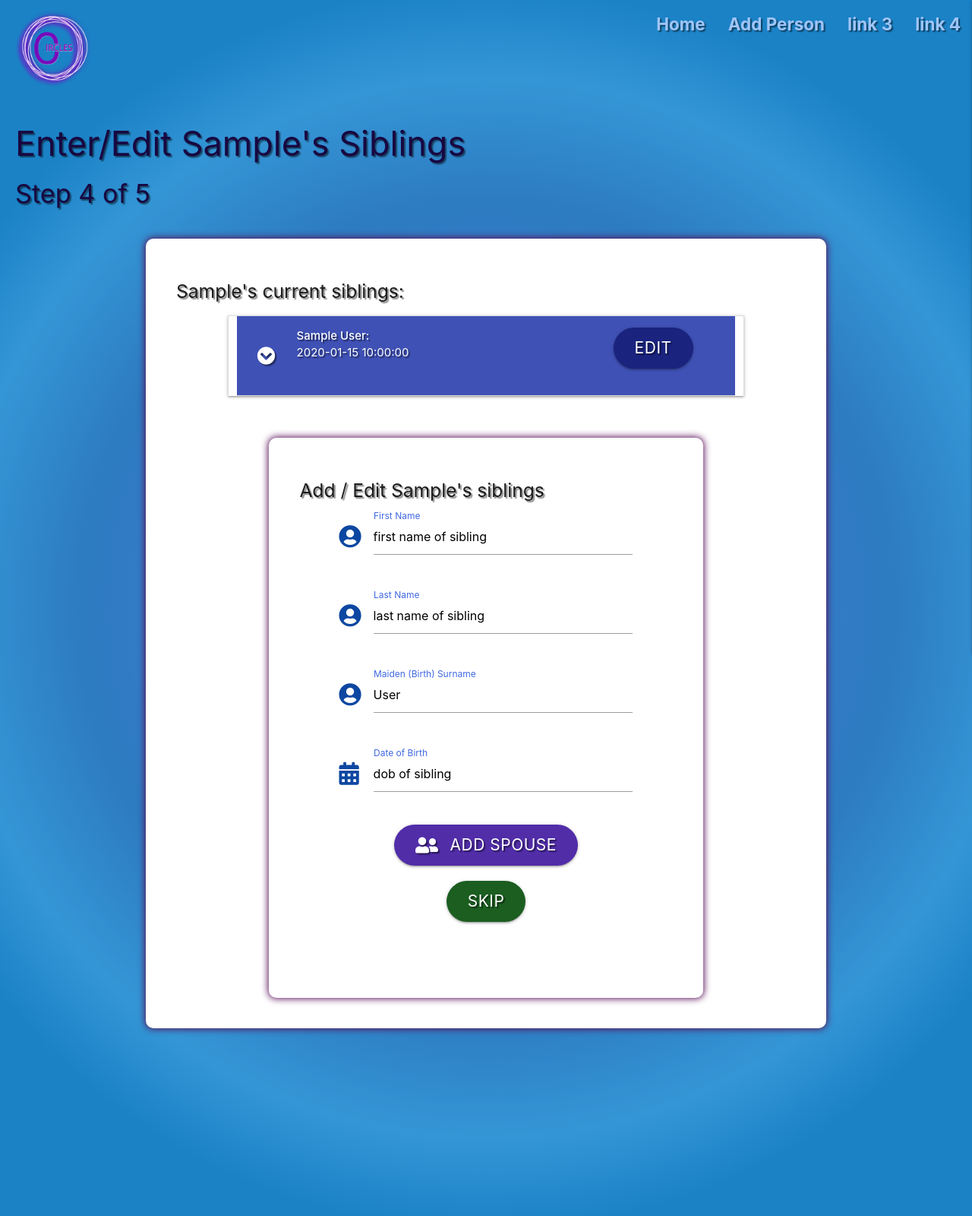
After one commit to Mr-Smyth/circles, a Flask app: template templates/edit_siblings.html in a window 1280 px wide. The commit adds this page. Shown: the whole page at 76% size. Run offline with Flask 2, Linux system fonts and the light colour scheme; the template is opened without the code that fills it: most values are stand-ins (such as "Sample title", 1, 10 or a date in 2020); some libraries are stand-ins or nearby versions.

Commit message:
Add functionality to add a sibling as a new person - not link yet to person
* Add edit siblings route and function
* Add edit siblings html

```diff
--- a/app.py
+++ b/app.py
@@ -312,13 +312,6 @@ def edit_spouse_partner(person_id):
                 return_document=ReturnDocument.AFTER)
             # GRAB THE SPOUSE ID, AS WE NEED TO INSERT IT TO THE PERSON
             spouse_id = persons_spouse_id
-            print("---------     spouse_id if spouse id is not blank (exists)")
-            print(spouse_id)
-            print("---------     persons_spouse_id - if spouse id is not blank")
-            print(persons_spouse_id)
-            print("-----------    return document - if spouse id is not blank")
-            print(ReturnDocument)
-
         else:
             # FIRST WE CHECK IF SPOUSE EXISTS ANYWHERE IN THE DB
             if mongo.db.people.count_documents(spouse_search, limit=1) == 0:
@@ -352,18 +345,11 @@ def edit_spouse_partner(person_id):
                     {"_id": ObjectId(found_spouse)},
                     {"$set": spouse},
                     return_document=ReturnDocument.AFTER)
-
                 spouse_id = found_spouse
-                print("---------     spouse_id if we have a match for a spouse in db")
-                print(spouse_id)
-                print("---------     found_spouse persons_spouse_id - if we have a match for a spouse in db")
-                print(persons_spouse_id)
-                print("-----------    return document - if we have a match for a spouse in db")
-                print(ReturnDocument)
 
         flash("Circle has been updated")
         return redirect(url_for(
-            "edit_spouse_partner", person_id=person_id))
+            "edit_siblings", person_id=person_id))
 
 
     return render_template(
@@ -371,6 +357,72 @@ def edit_spouse_partner(person_id):
         person=person)
 
 
+# ROUTE TO HANDLE EDITING OF THE SPOUSE
+@app.route("/edit_siblings/<person_id>", methods=["GET", "POST"])
+def edit_siblings(person_id):
+    # SETUP SOME REQUIRED VARIABLES
+    person = mongo.db.people.find_one({"_id": ObjectId(person_id)})
+    persons_id = person["_id"]
+    persons_siblings = person["siblings"]
+    siblings = {}
+
+    print("----------siblings IDs----------------------------")
+    print("--------------------------------------")
+    print(persons_siblings)
+    print(len(persons_siblings))
+    print("--------------------------------------")
+    print("--------------------------------------")
+
+    # PERSONS SIBLING - CHECK IF SIBLINGS ALREADY LINKED
+    if len(persons_siblings) == "0":
+        # THEN PERSON HAS EXISTING SIBLINGS - SO GET THEM
+        for index, sibling in enumerate(persons_siblings):
+            siblings[index] = mongo.db.people.find_one({
+            "_id": ObjectId(sibling)
+            })
+
+
+
+    print("----------siblings IDs----------------------------")
+    print("--------------------------------------")
+    print(siblings)
+    print("--------------------------------------")
+    print("--------------------------------------")
+
+    # WHEN FORM IS SUBMITTED / UPDATED
+    if request.method == "POST":
+        # GET THE TEMPLTE FROM THE FORM
+        # FOR SIBLING
+
+        sibling = {
+            "family_name": person["family_name"].lower(),
+            "first_name": request.form.get(
+                "sibling_first_name").lower(),
+            "last_name": request.form.get("sibling_last_name").lower(),
+            "birth_surname": person["birth_surname"].lower(),
+            "parents": {"mother": "", "father": ""},
+            "siblings": "",
+            "spouse": "",
+            "gender": "Female",
+            "dob": request.form.get("sibling_dob"),
+            "dod": "",
+            "birth_address": "",
+            "rel_address": "",
+            "information": "",
+            "children": []
+        }
+        # INSERT THE NEW SPOUSE
+        mongo.db.people.insert_one(sibling)
+
+        flash("Circle has been updated")
+        return redirect(url_for(
+            "edit_siblings", person_id=person_id))
+
+
+    return render_template("edit_siblings.html", person=person)
+
+
+# ROUTE TO HANDLE E404
 @app.errorhandler(404)
 def page_not_found(e):
     return render_template("404.html")
--- a/static/css/add_person.css
+++ b/static/css/add_person.css
@@ -9,6 +9,10 @@
 
 .radioSpacer {
     margin-top: 20px;
+}
+
+.info-box {
+    margin-bottom: 20px;
 }
 
 /* MEDIA QUERIES */
--- a/static/css/home.css
+++ b/static/css/home.css
@@ -73,6 +73,7 @@ button:focus {
     font-size: 1.4rem;
     border-radius: 20px;
     margin-bottom: 15px;
+
 }
 .collapsible-header {
     box-shadow: 0px 0px 10px 1px rgba(87,15,87,1);
--- a/templates/edit_parents.html
+++ b/templates/edit_parents.html
@@ -24,7 +24,6 @@
                 <!-- FIRST NAME -->
 				<div class="row">
                     <h5 class="text-shadow">Add / Edit {{ person.first_name.capitalize() }}'s Mother</h5>
-                    <h5>{{ x }}</h5>
 					<div class="input-field col s12 m10 offset-s0 offset-m1">
 						<i class="fas fa-user-circle prefix blue-text text-darken-4"></i>
 						<input id="mothers_first_name" name="mothers_first_name" value="{{ existing_mother.first_name.capitalize() }}" type="text" class="validate" required>
--- /dev/null
+++ b/templates/edit_siblings.html
@@ -0,0 +1,130 @@
+{% extends "base.html" %}
+
+{% block head %}
+    <link rel="stylesheet" href="{{ url_for('static', filename='css/add_person.css')}}" type="text/css"/>
+{% endblock %}
+
+{% block content %}
+
+	<!-- LOGO CONTAINER -->
+    <div id="top-logo-container">
+      <a  id="top-logo-image" href="{{ url_for('home') }}"></a>
+    </div>
+
+
+
+    <h2 class="page-heading text-shadow">Enter/Edit {{ person.first_name.capitalize() }}'s Siblings
+    <br><strong class="text-shadow"><h4>Step 4 of 5</h4></strong>
+    </h2>
+
+    <div class="container info-box white box-shade">
+		<div class="row">
+            <h5 class="text-shadow">{{ person.first_name.capitalize() }}'s current siblings:</h5>
+
+            <!-- RESULTS PANEL -->
+            <div class="row">
+            {% if people|length > 0 %}
+                <ul class="col s10 offset-s1 collapsible">
+                    {% for person in people %}
+                    <li>
+                        <div class="collapsible-header white-text indigo darken-8 text-shadow">
+                            <div class="col s1 valign-wrapper">
+                                <i class="fas fa-chevron-circle-down"></i>
+                            </div>
+                            <div class="col s8 ">
+                                <strong>{{ person.first_name.capitalize() }} {{ person.last_name.capitalize() }}:<br> </strong>{{ person.dob }}
+                            </div>
+                            <div class="col s3 valign-wrapper">
+                                <a href="#" class="btn-large indigo darken-4">Edit</a>
+                            </div>
+                        </div>
+
+                        <div class="collapsible-body">
+                            {% if (person.family_name != "") %}
+                                <p>Family Name : <strong> {{ person.family_name.capitalize() }}</strong></p>
+                            {% endif %}
+                            {% if (person.birth_surname != "") %}
+                                <p>Maiden Name: <strong> {{ person.birth_surname.capitalize() }}</strong></p>
+                            {% endif %}
+                            {% if (person.gender != "") %}
+                                <p>Gender: <strong> {{ person.gender.capitalize() }}</strong></p>
+                            {% endif %}
+                            {% if (person.dob != "") %}
+                                <p>Date of Birth: <strong> {{ person.dob }}</strong></p>
+                            {% endif %}
+                            {% if (person.dod != "") %}
+                                <p>Date of Death: <strong> {{ person.dod }}</strong></p>
+                            {% endif %}
+                            {% if (person.information != "") %}
+                                <p><i class="fas fa-info-circle"></i></p>
+                                <p>Information: <strong> {{ person.information.capitalize() }}</strong></p>
+                            {% endif %}
+
+
+
+                    </li>
+                    {% endfor %}
+                </ul>
+                {% else %}
+                    <h3 class="red-text text-darken-4 center-align">{{ error }}</h3>
+            </div>
+            {% endif %}
+		</div>
+    </div>
+
+    <div class="container white box-shade">
+		<div class="row">
+			<form class="col s12" method="POST" action="{{ url_for('edit_siblings', person_id=person._id) }}" autocomplete="off">
+				<!-- ENTER MOTHERS INFORMATION -->
+                <!-- FIRST NAME -->
+				<div class="row">
+                    <h5 class="text-shadow">Add / Edit {{ person.first_name.capitalize() }}'s siblings</h5>
+					<div class="input-field col s12 m10 offset-s0 offset-m1">
+						<i class="fas fa-user-circle prefix blue-text text-darken-4"></i>
+						<input id="sibling_first_name" name="sibling_first_name" value="first name of sibling" type="text" class="validate" required>
+						<label for="sibling_first_name">First Name</label>
+					</div>
+				</div>
+                <!-- LAST NAME -->
+				<div class="row">
+					<div class="input-field col s12 m10 offset-s0 offset-m1">
+						<i class="fas fa-user-circle prefix blue-text text-darken-4"></i>
+						<input id="sibling_last_name" name="sibling_last_name" value="last name of sibling" type="text" class="validate" required>
+						<label for="sibling_last_name">Last Name</label>
+					</div>
+				</div>
+                <!-- BIRTH SURNAME -->
+				<div class="row">
+					<div class="input-field col s12 m10 offset-s0 offset-m1">
+						<i class="fas fa-user-circle prefix blue-text text-darken-4"></i>
+						<input id="sibling_birth_surname" name="sibling_birth_surname" value="{{ person.birth_surname.capitalize() }}" type="text" class="validate">
+						<label for="sibling_birth_surname">Maiden (Birth) Surname</label>
+					</div>
+				</div>
+                <!-- DOB -->
+                <div class="row">
+                    <div class="input-field col s12 m10 offset-s0 offset-m1">
+                        <i class="fas fa-calendar-alt prefix blue-text text-darken-4"></i>
+                        <input id="sibling_dob" name="sibling_dob" value="dob of sibling" type="text" class="validate datepicker" required>
+                        <label for="sibling_dob">Date of Birth</label>
+                    </div>
+                </div>
+                <!-- SUBMIT BUTTON -->
+				<div class="row">
+					<div class="col s12 center-align">
+						<button type="submit" class="btn-large deep-purple darken-2 text-shadow">
+				            Add Spouse <i class="fas fa-user-friends left"></i>
+				        </button>
+                    </div>
+                    <div class="col s12 center-align">
+                        <a href="#" class="btn-large green darken-4 text-shadow">skip</a>
+                    </div>
+				</div>
+			</form>
+		</div>
+    </div>
+
+
+
+
+{% endblock %}
--- a/templates/edit_spouse_partner.html
+++ b/templates/edit_spouse_partner.html
@@ -24,7 +24,6 @@
                 <!-- FIRST NAME -->
 				<div class="row">
                     <h5 class="text-shadow">Add / Edit {{ person.first_name.capitalize() }}'s spouse</h5>
-                    <h5>{{ x }}</h5>
 					<div class="input-field col s12 m10 offset-s0 offset-m1">
 						<i class="fas fa-user-circle prefix blue-text text-darken-4"></i>
 						<input id="spouse_first_name" name="spouse_first_name" value="{{ existing_spouse.first_name }}" type="text" class="validate" required>
@@ -63,7 +62,7 @@
 				        </button>
                     </div>
                     <div class="col s12 center-align">
-                        <a href="#" class="btn-large green darken-4 text-shadow">skip</a>
+                        <a href="{{ url_for('edit_siblings', person_id=person._id) }}" class="btn-large green darken-4 text-shadow">skip</a>
                     </div>
 				</div>
 			</form>
```
Also changed, not shown: templates/home.html (+4 -4 lines).
